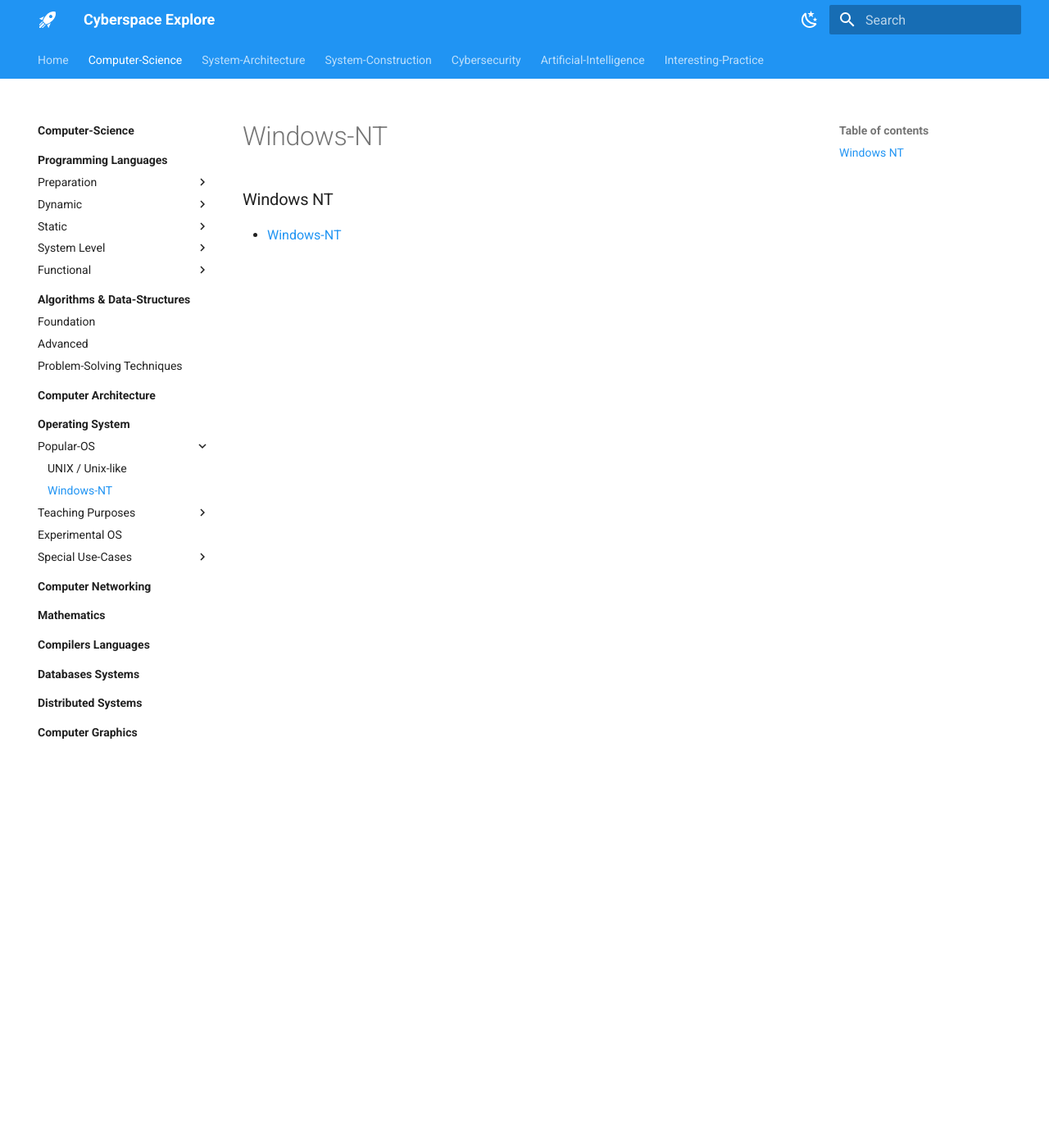
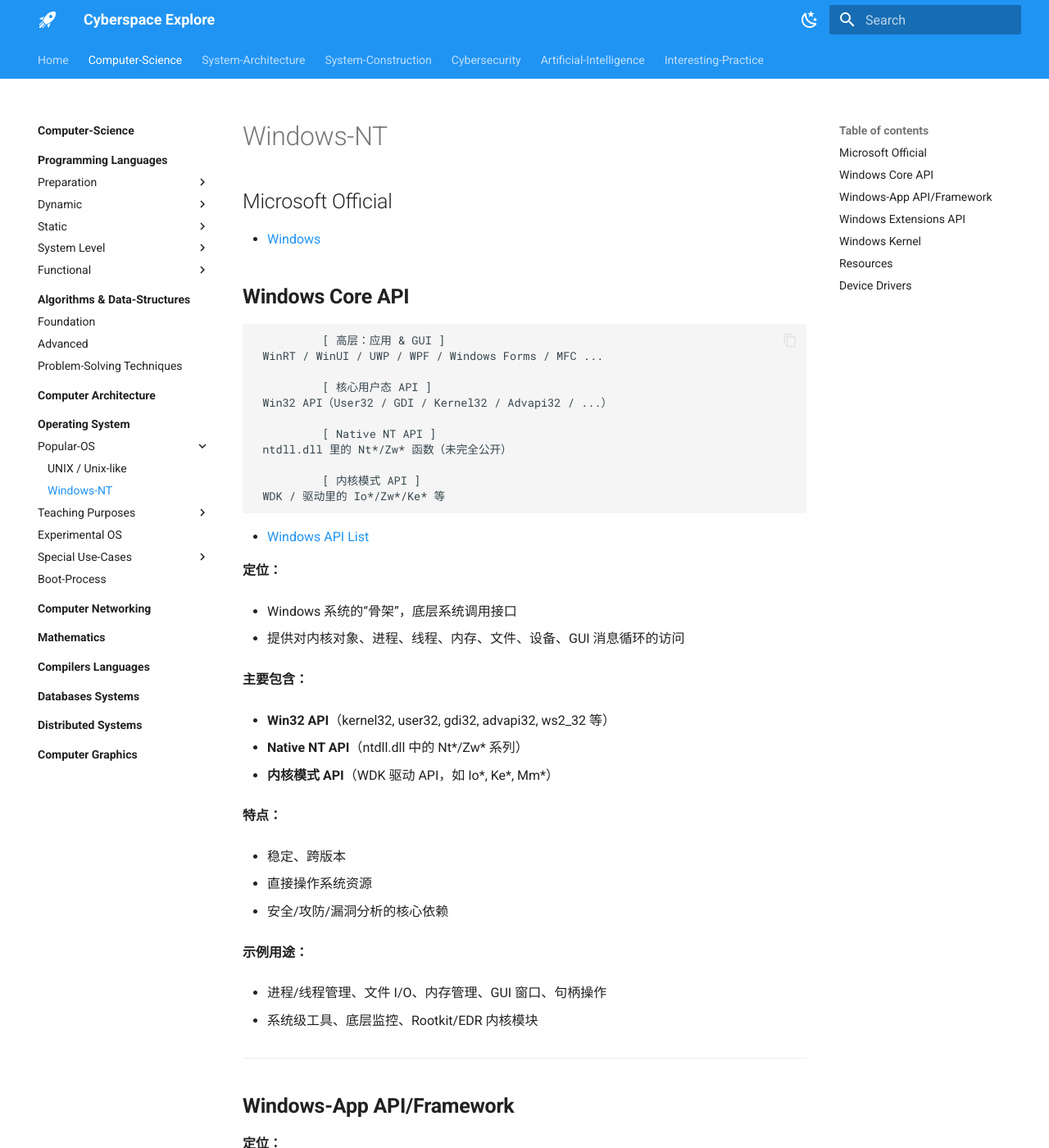
Before and after one commit to AvenMay/cyberspace-explore, an MkDocs documentation site: the page built from docs/computer-science/operating-system/popular-os/windows-nt.md, in a window 1280 px wide and 1400 px high. Shown: the whole window at 82% size. Built offline with MkDocs 1.6.1 and Material for MkDocs 9.7.7, drawn with Linux system fonts in a browser that asks for light colours; some of the changed text lies outside the part shown.

Commit message:
update something

````diff
--- a/docs/computer-science/operating-system/popular-os/windows-nt.md
+++ b/docs/computer-science/operating-system/popular-os/windows-nt.md
@@ -1,5 +1,144 @@
 # Windows-NT
 
-### Windows NT
+## Microsoft Official
 
-- [Windows-NT](https://learn.microsoft.com/zh-cn/windows/)
+- [Windows](https://learn.microsoft.com/zh-cn/windows/)
+
+## **Windows Core API**
+
+```
+          [ 高层：应用 & GUI ]
+ WinRT / WinUI / UWP / WPF / Windows Forms / MFC ...
+
+          [ 核心用户态 API ]
+ Win32 API（User32 / GDI / Kernel32 / Advapi32 / ...）
+
+          [ Native NT API ]
+ ntdll.dll 里的 Nt*/Zw* 函数（未完全公开）
+
+          [ 内核模式 API ]
+ WDK / 驱动里的 Io*/Zw*/Ke* 等
+```
+
+- [Windows API List](https://learn.microsoft.com/zh-cn/windows/win32/apiindex/windows-api-list)
+
+**定位：**
+
+- Windows 系统的“骨架”，底层系统调用接口
+
+- 提供对内核对象、进程、线程、内存、文件、设备、GUI 消息循环的访问
+
+
+**主要包含：**
+
+- **Win32 API**（kernel32, user32, gdi32, advapi32, ws2_32 等）
+
+- **Native NT API**（ntdll.dll 中的 Nt*/Zw* 系列）
+
+- **内核模式 API**（WDK 驱动 API，如 Io*, Ke*, Mm*）
+
+
+**特点：**
+
+- 稳定、跨版本
+
+- 直接操作系统资源
+
+- 安全/攻防/漏洞分析的核心依赖
+
+
+**示例用途：**
+
+- 进程/线程管理、文件 I/O、内存管理、GUI 窗口、句柄操作
+
+- 系统级工具、底层监控、Rootkit/EDR 内核模块
+
+
+---
+
+## **Windows-App API/Framework**
+
+**定位：**
+
+- 面向应用开发的高级封装和运行时
+
+- 抽象底层 API，提供现代 GUI、组件化、跨语言、跨平台的开发接口
+
+
+**主要包含：**
+
+- **WinRT / Windows App SDK / WinUI / UWP**
+
+- **WPF / Windows Forms / MFC**
+
+- **COM / Shell API**（GUI/组件对象接口）
+
+- **DirectX / GDI+ / Media Foundation**（专用子系统封装）
+
+
+**特点：**
+
+- 面向对象、事件驱动、语言无关或托管语言支持
+
+- 底层仍然依赖 Core Windows API
+
+- 稳定性主要针对应用开发而非安全研究
+
+
+**示例用途：**
+
+- 桌面现代应用
+
+- 图形/音视频应用
+
+- 跨语言组件开发
+
+
+---
+
+## **Windows Extensions API**
+
+**定位：**
+
+- 为兼容、移植、管理、运维提供的附加接口
+
+- 不直接操控系统核心资源，而是封装 Core 或 App API
+
+
+**主要包含：**
+
+- **POSIX 兼容层**（Cygwin / MSYS2 / WSL 用户态）
+
+- **.NET Base Class Library (BCL)**
+
+- **WMI / PowerShell API**（系统管理、信息查询）
+
+- **其他高层 SDK 或扩展库**
+
+
+**特点：**
+
+- 离内核最远，抽象度最高
+
+- 主要作用是方便开发、跨平台或系统管理
+
+- 对安全研究/攻击/漏洞分析意义有限
+
+
+**示例用途：**
+
+- 移植 Unix/Linux 工具
+
+- 系统管理脚本/远程管理
+
+- 高层应用逻辑封装
+
+
+## Windows Kernel
+
+## Resources
+
+- [Sysinternals](https://learn.microsoft.com/zh-cn/sysinternals/)
+- [Windows-Internals](https://github.com/Faran-17/Windows-Internals)
+
+## Device Drivers
--- a/mkdocs.yml
+++ b/mkdocs.yml
@@ -1,11 +1,18 @@
+# Project information
 site_name: Cyberspace Explore
 use_directory_urls: true
 
+# Repository
+# repo_name: Cyberspace-Explore
+# repo_url: https://github.com/AvenMay/cyberspace-explore
+
+# Configuration
 theme:
   name: material
   custom_dir: overrides
   icon:
     logo: material/rocket-launch
+    # repo: fontawesome/brands/github
   palette:
     - scheme: default    # 浅色模式
       # primary: indigo
@@ -120,6 +127,7 @@ nav:
         - computer-science/operating-system/special-use-cases/virtualization.md
         - computer-science/operating-system/special-use-cases/containerization.md
         - computer-science/operating-system/special-use-cases/real-time-os.md
+      - computer-science/operating-system/boot-process.md
 
     - Computer Networking:
       - computer-science/computer-networking/index.md
````
Also changed, not shown: docs/computer-science/operating-system/boot-process.md (added, +60 -0 lines), docs/computer-science/operating-system/popular-os/unix-and-unix-like.md (+48 -3 lines).
